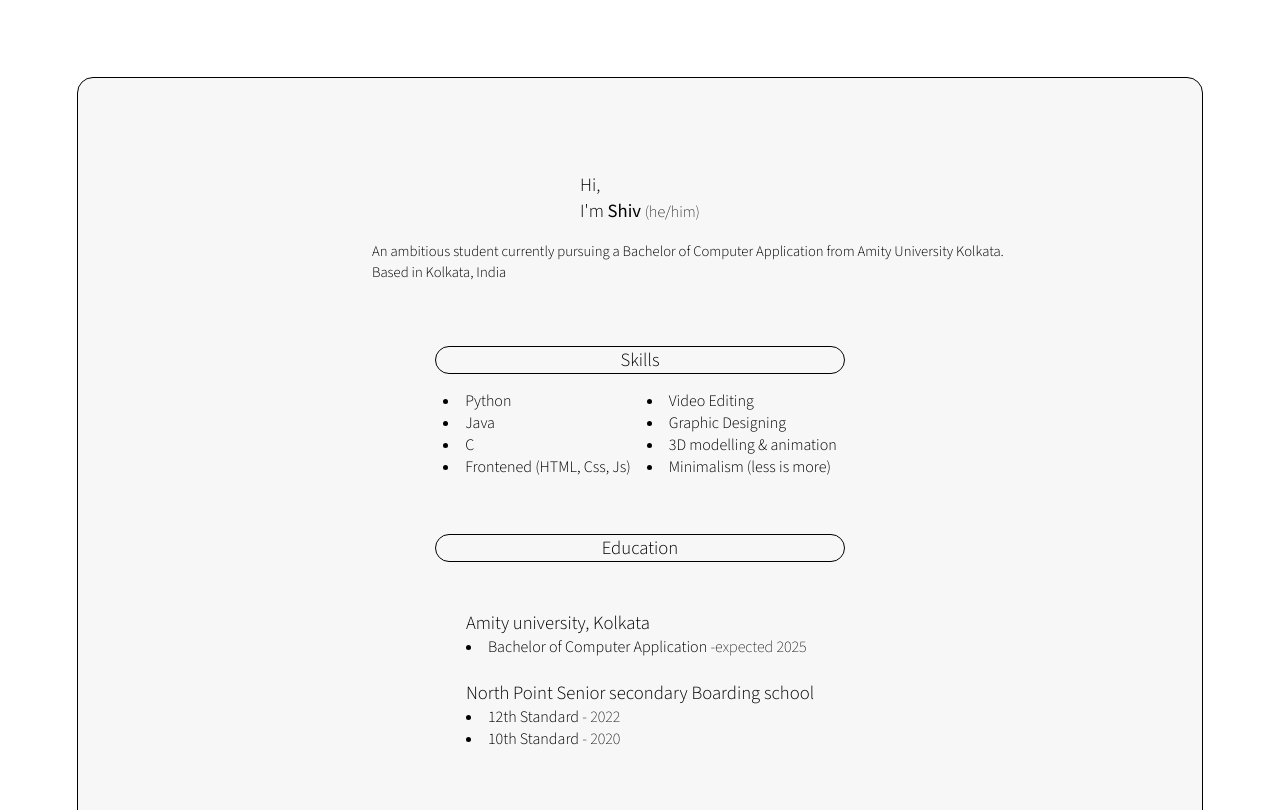
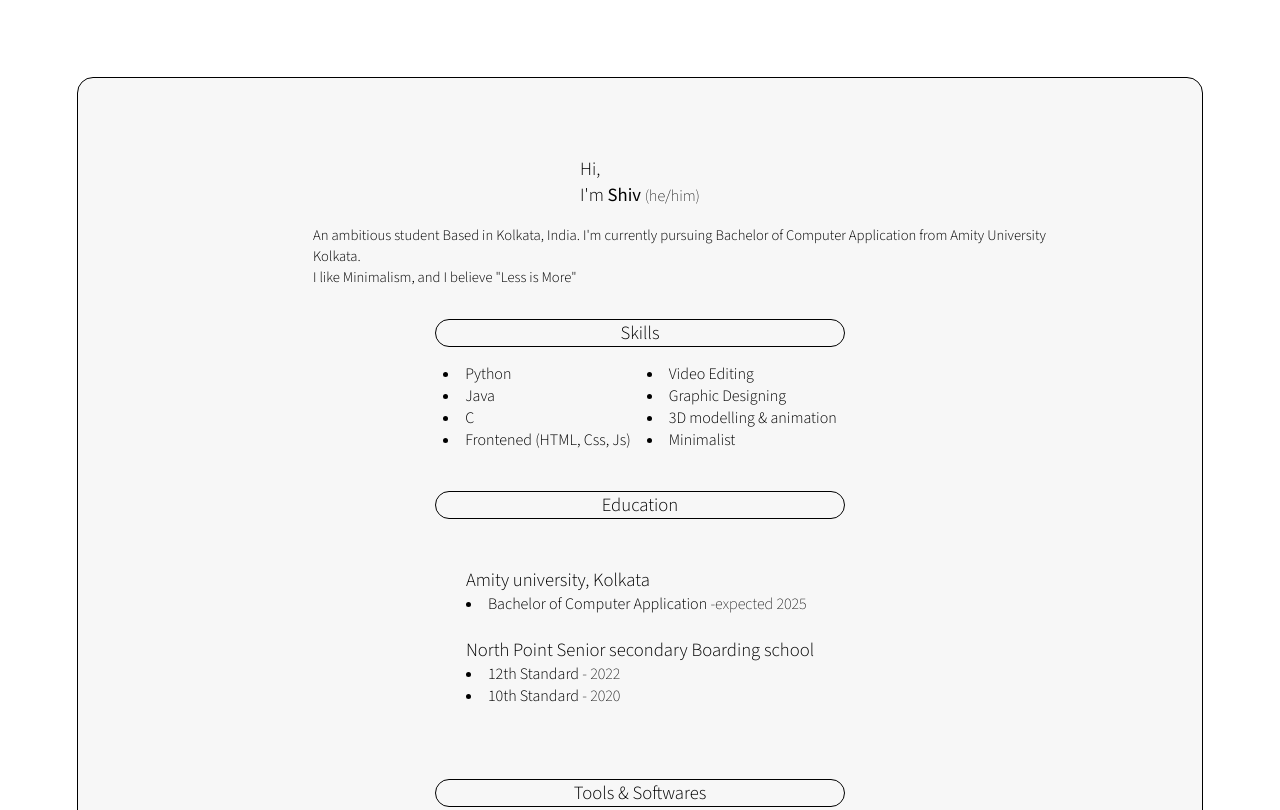
Before and after one commit to shwetankshivam/shiv.me, a plain HTML site: page index.html in a window 1280 px wide. Shown: the top 810 px of the page. Drawn offline with Linux system fonts and the light colour scheme.

Commit message:
fixed styling

```diff
--- a/index.html
+++ b/index.html
@@ -20,8 +20,8 @@
   <main>
     <div id="main">
       <p id="name-line">Hi, <br> I'm <span id="name">Shiv </span> <span id="pronouns">(he/him)</span></p>
-      <p id="about">An ambitious student currently pursuing a Bachelor of Computer Application from Amity University
-        Kolkata.<br>Based in Kolkata, India </p>
+      <p id="about">An ambitious student Based in Kolkata, India. I'm currently pursuing Bachelor of Computer Application from Amity University
+        Kolkata. <br>I like Minimalism, and I believe "Less is More" </p>
     </div>
     <div class="interest">
       <section id="skills">
@@ -39,7 +39,7 @@
               <li>Video Editing</li>
               <li>Graphic Designing</li>
               <li>3D modelling & animation</li>
-              <li>Minimalism (less is more)</li>
+              <li>Minimalist</li>
             </div>
           </div>
           </p>
@@ -49,7 +49,6 @@
           <p id="t-details">
           <div id="list">
             <div id="list-items">
-
               <p>
               <h2>Amity university, Kolkata</h2>
               <li> Bachelor of Computer Application <span id="pronouns"> -expected
@@ -60,7 +59,6 @@
               <li> 10th Standard <span id="pronouns"> -
                   2020</span></li>
               </p>
-
             </div>
           </div>
           </p>
--- a/style.css
+++ b/style.css
@@ -57,8 +57,8 @@ main{
     display: flex;
     justify-content: center;
     align-items: center;
-    padding: 2rem;
-    padding-top: 1rem;
+    padding: 2rem, 1rem;
+    /* padding-top: 1rem; */
     margin-top: 0.5rem;
     margin-bottom: 1rem;
     /* border-style: solid; */
@@ -81,10 +81,11 @@ main{
 #about{
     flex-direction: column;
     display: flex;
-    justify-content: center;
+    justify-content:space-around;
     align-items: center;
-    margin-left: 20%;
+    margin-left: 10%;
     margin-right: 10%;
+    padding-left: 8%; /* remove padding in media querry */
     /* margin-top: 0.3rem; */
     font-size: 11pt;
     /* border-style: solid; */
@@ -112,7 +113,9 @@ main{
     padding: 1rem;
     margin: 1rem;
     padding-top: 0%;
+    padding-bottom: 0%;
     margin-top: 0%;
+    /* border-style: double; */
 
 }
 #title{
@@ -138,6 +141,7 @@ main{
     align-items:flex-start;
     justify-content:space-around;
     margin-top: 0.5em;
+    margin-bottom: 0%;
 }
 #list-items{
     /* border-style: dashed; */
@@ -145,9 +149,9 @@ main{
     flex-direction: column;
     align-items:flex-start;
     justify-content:center;
-    /* border-style: dotted; */
     padding: .5em;
     margin-top: 0%;
+    margin-bottom: 0%;
 
 }
 
```
Also changed, not shown: 404.html (+2 -2 lines).
